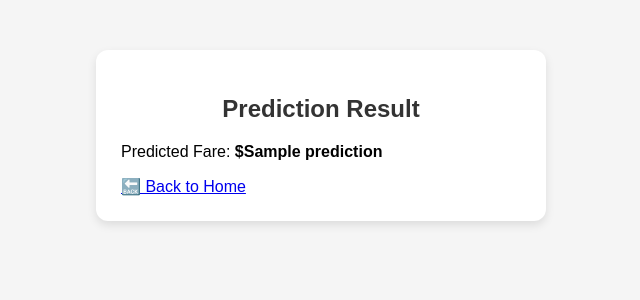
After one commit to UmarKhattab09/FareRidePrediction, a Flask app: template templates/result.html in a window 1280 px wide. The commit adds this page. Shown: the top 300 px of the page, without its empty margins (319-959 px from the left). Run offline with Flask 3, Linux system fonts and the light colour scheme; the template is opened without the code that fills it: most values are stand-ins (such as "Sample title", 1, 10 or a date in 2020); parts of the project's set-up code (start-up, migrations or seed data) failed here and were passed over.

Commit message:
somehtmlfix_addedCss

```diff
--- a/app.py
+++ b/app.py
@@ -47,7 +47,8 @@ def predict():
     # --- Step 4: Predict ---
     prediction = model.predict(input_df)[0]
 
-    return f"Predicted Fare: ${prediction:.2f}"
+    return render_template("result.html", prediction=f"{prediction:.2f}")
+
 
 if __name__ == "__main__":
     port = int(os.environ.get("PORT", 5000))
--- /dev/null
+++ b/static/style.css
@@ -0,0 +1,53 @@
+/* style.css */
+body {
+    font-family: Arial, sans-serif;
+    background-color: #f5f5f5;
+    margin: 0;
+    padding: 0;
+}
+
+.container {
+    width: 400px;
+    margin: 50px auto;
+    background: white;
+    padding: 25px;
+    border-radius: 12px;
+    box-shadow: 0px 4px 10px rgba(0,0,0,0.1);
+}
+
+h2 {
+    text-align: center;
+    color: #333;
+}
+
+form label {
+    display: block;
+    margin-top: 15px;
+    font-weight: bold;
+    color: #444;
+}
+
+form input, form select {
+    width: 100%;
+    padding: 8px;
+    margin-top: 5px;
+    border: 1px solid #ccc;
+    border-radius: 6px;
+    font-size: 14px;
+}
+
+button {
+    margin-top: 20px;
+    width: 100%;
+    padding: 10px;
+    border: none;
+    border-radius: 6px;
+    background: #4CAF50;
+    color: white;
+    font-size: 16px;
+    cursor: pointer;
+}
+
+button:hover {
+    background: #45a049;
+}
--- a/templates/index.html
+++ b/templates/index.html
@@ -2,6 +2,8 @@
 <html>
 <head>
   <title>Cab Price Prediction</title>
+    <link rel="stylesheet" type="text/css" href="{{ url_for('static', filename='style.css') }}">
+
 </head>
 <body>
   <h2>Cab Price Prediction</h2>
--- /dev/null
+++ b/templates/result.html
@@ -0,0 +1,14 @@
+<!DOCTYPE html>
+<html>
+<head>
+    <title>Prediction Result</title>
+    <link rel="stylesheet" type="text/css" href="{{ url_for('static', filename='style.css') }}">
+</head>
+<body>
+    <div class="container">
+        <h2>Prediction Result</h2>
+        <p class="result">Predicted Fare: <strong>${{ prediction }}</strong></p>
+        <a href="/" class="btn">🔙 Back to Home</a>
+    </div>
+</body>
+</html>
```
